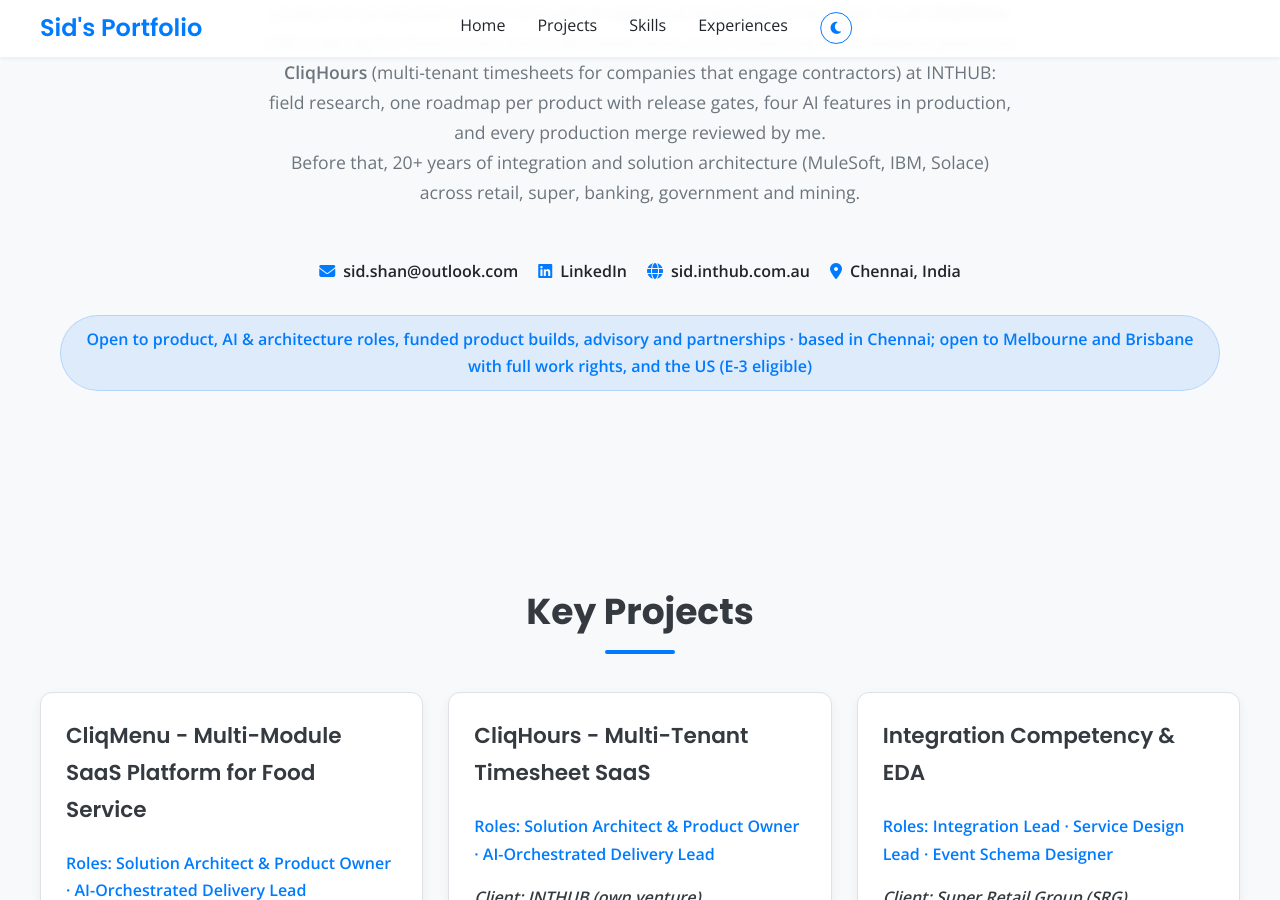
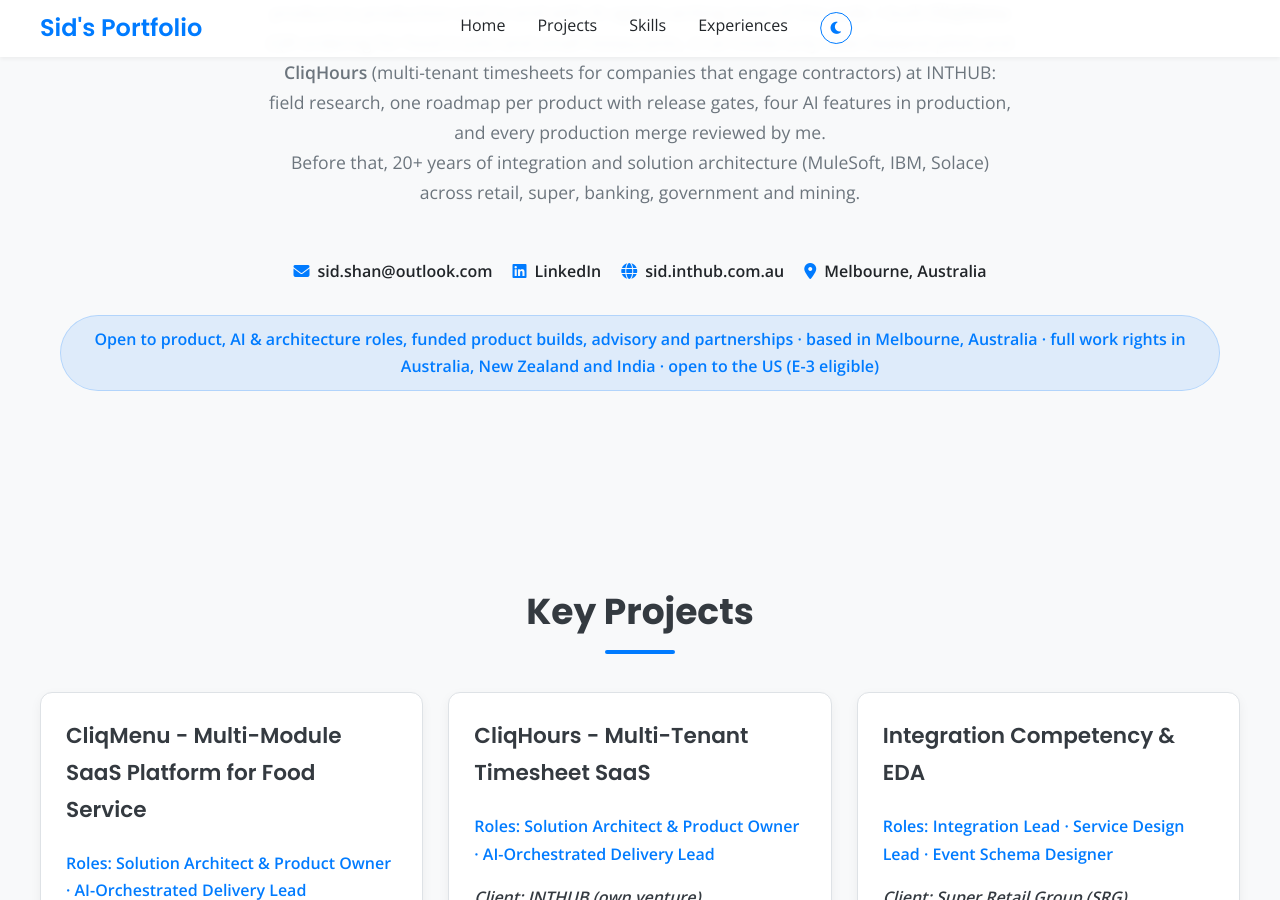
Before and after one commit to sid-inthub/sid-inthub.github.io, a Jekyll site: the page built from index.md, in a window 1280 px wide and 900 px high, scrolled down 597 px. Built offline with Jekyll 4.4.1, drawn with Linux system fonts in a browser that asks for light colours.

Commit message:
content: location is Melbourne, Australia (availability line, profile card)
Sid, 2026-11-17. Content refresh only; no CSS, layout or theme change. INTHUB role lines unchanged. Not pushed: Sid pushes and opens the PR.

Co-Authored-By: Claude Sonnet 5.5 <noreply@anthropic.com>

```diff
--- a/_includes/section-profile.html
+++ b/_includes/section-profile.html
@@ -25,7 +25,7 @@
             <i class="fas fa-globe"></i> sid.inthub.com.au
         </a>
         <span class="contact-item">
-            <i class="fas fa-map-marker-alt"></i> Chennai, India
+            <i class="fas fa-map-marker-alt"></i> Melbourne, Australia
         </span>
         <!--<a href="https://sid-inthub.github.io/" class="contact-item" target="_blank" rel="noopener noreferrer">
       <i class="fab fa-github"></i> GitHub
--- a/index.md
+++ b/index.md
@@ -1,7 +1,7 @@
 ---
 layout: default
 title: "Sid - Solution Architect & Product Owner · AI-Leveraged Product Builder"
-availability_status: "Open to product, AI & architecture roles, funded product builds, advisory and partnerships · based in Chennai; open to Melbourne and Brisbane with full work rights, and the US (E-3 eligible)"
+availability_status: "Open to product, AI & architecture roles, funded product builds, advisory and partnerships · based in Melbourne, Australia · full work rights in Australia, New Zealand and India · open to the US (E-3 eligible)"
 ---
 
 {% include section-profile.html %}
```
